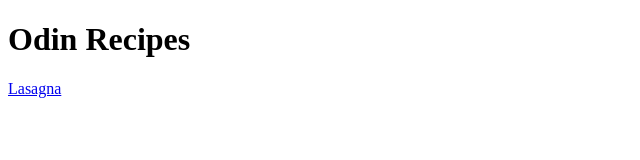
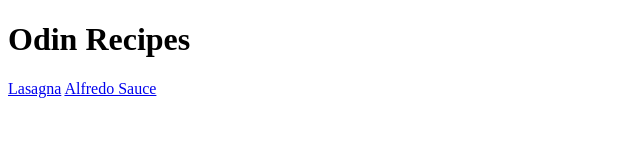
Before and after one commit to NolandWBrown/odin-recipes, a plain HTML site: page index.html in a window 1280 px wide. Shown: the whole page, without its empty margins (0-640 px from the left). Drawn offline with Linux system fonts and the light colour scheme.

Commit message:
add link

```diff
--- a/index.html
+++ b/index.html
@@ -8,7 +8,7 @@
     <body>
         <h1>Odin Recipes</h1>
         <a href="recipes/lasagna.html">Lasagna</a>
-
+        <a href="recipes/alfredo-sauce.html">Alfredo Sauce</a>
     </body>
 
 </html>
```
